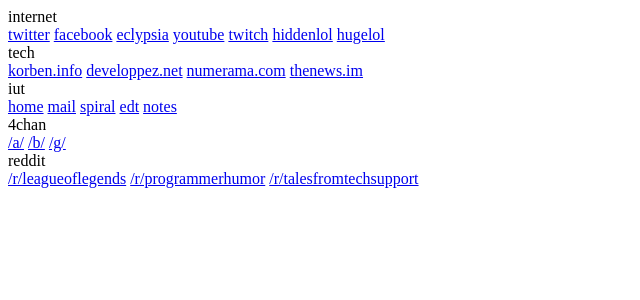
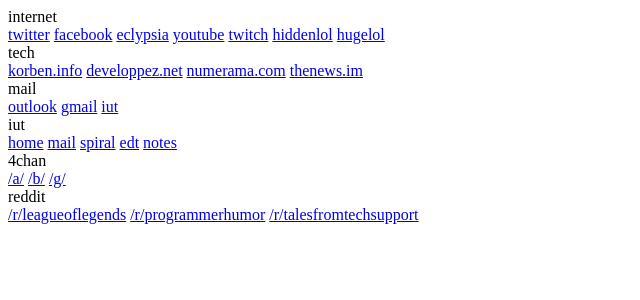
Before and after one commit to Kocal/start.kocal.fr, a PHP site: page / in a window 1280 px wide. Shown: the top 300 px of the page, without its empty margins (0-640 px from the left). Run offline with PHP 8.4, Linux system fonts and the light colour scheme; some libraries are stand-ins or nearby versions.

Commit message:
Ajout de liens pour les webmails

```diff
--- a/src/index.php
+++ b/src/index.php
@@ -15,6 +15,12 @@
             'developpez.net' => 'http://www.developpez.com',
             'numerama.com'   => 'http://www.numerama.com',
             'thenews.im'     => 'http://thenews.im',
+        ],
+
+        'mail' => [
+            'outlook' => 'https://outlook.com',
+            'gmail' => 'https://gmail.com',
+            'iut' => 'http://accesbv.univ-lyon1.fr/owa'
         ],
 
         'iut' => [
```
Also changed, not shown: public/index.html (+1 -1 lines).
